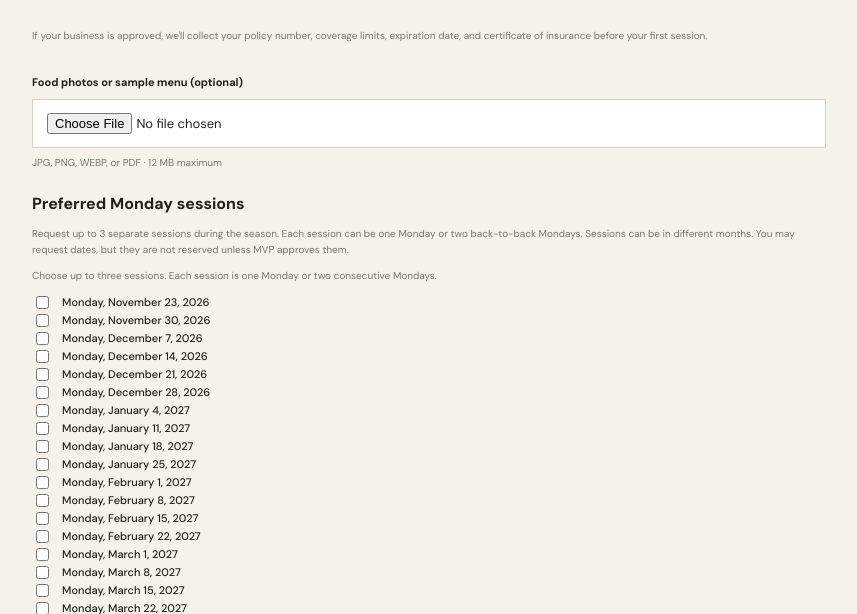
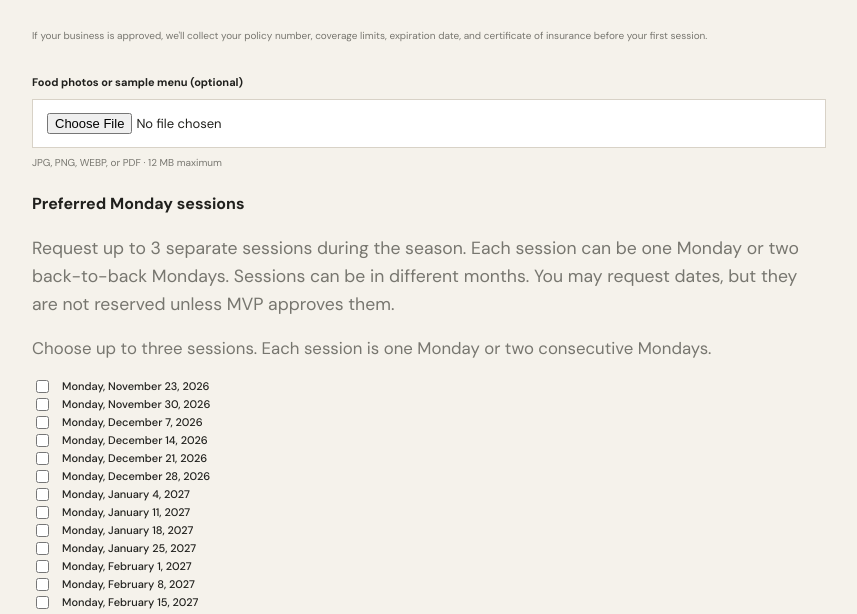
Before and after one commit to jarzenskimichael/Ghost-Kitchen, a Flask app: page /apply in a window 1280 px wide. Shown: the part 1784-2398 px from the top of the page, without its empty margins (211-1068 px from the left). Run offline with Flask 3, Linux system fonts and the light colour scheme; tables that the repository leaves empty hold one stand-in row (values such as "Sample post").

Commit message:
Increase preferred session instructions text size (#7)

```diff
--- a/mvp-ghost-kitchen/app/templates/apply.html
+++ b/mvp-ghost-kitchen/app/templates/apply.html
@@ -20,7 +20,7 @@
 <label>Policy start date *<input type="date" name="insurance_start_date" required value="{{ form.get('insurance_start_date','') }}"></label>
 <p class="field-help full">If your business is approved, we'll collect your policy number, coverage limits, expiration date, and certificate of insurance before your first session.</p>
 <label class="full">Food photos or sample menu (optional)<input type="file" name="food_photo" accept=".jpg,.jpeg,.png,.webp,.pdf"><small class="field-help">JPG, PNG, WEBP, or PDF · 12 MB maximum</small></label>
-<div class="full"><strong>Preferred Monday sessions</strong><p class="field-help">Request up to 3 separate sessions during the season. Each session can be one Monday or two back-to-back Mondays. Sessions can be in different months. You may request dates, but they are not reserved unless MVP approves them.</p><p class="field-help" id="session-selection-status" aria-live="polite">Choose up to three sessions (up to six Mondays total).</p><div class="date-choice-list">{% for slot in monday_slots %}<label class="check-label"><input type="checkbox" name="preferred_mondays" value="{{ slot.id }}" data-date="{{ slot.monday_date.isoformat() }}"> {{ slot.monday_date.strftime('%A, %B %-d, %Y') }}</label>{% else %}<p class="muted">No dates are currently available to request.</p>{% endfor %}</div></div>
+<div class="full"><strong>Preferred Monday sessions</strong><p class="field-help" style="font-size: 1.1rem; line-height: 1.6;">Request up to 3 separate sessions during the season. Each session can be one Monday or two back-to-back Mondays. Sessions can be in different months. You may request dates, but they are not reserved unless MVP approves them.</p><p class="field-help" style="font-size: 1.05rem; line-height: 1.5;" id="session-selection-status" aria-live="polite">Choose up to three sessions (up to six Mondays total).</p><div class="date-choice-list">{% for slot in monday_slots %}<label class="check-label"><input type="checkbox" name="preferred_mondays" value="{{ slot.id }}" data-date="{{ slot.monday_date.isoformat() }}"> {{ slot.monday_date.strftime('%A, %B %-d, %Y') }}</label>{% else %}<p class="muted">No dates are currently available to request.</p>{% endfor %}</div></div>
 </div>
 <div class="form-consent"><label class="check-label"><input type="checkbox" required> I understand this is an application, not a reservation, and that MVP must approve my business, menu, and dates.</label><label class="check-label"><input type="checkbox" required> I understand the introductory rental rate is ${{ rental_rate }} per approved Monday, subject to final written terms.</label></div>
 <button class="button button-dark" type="submit">Submit application <span>→</span></button>
```
